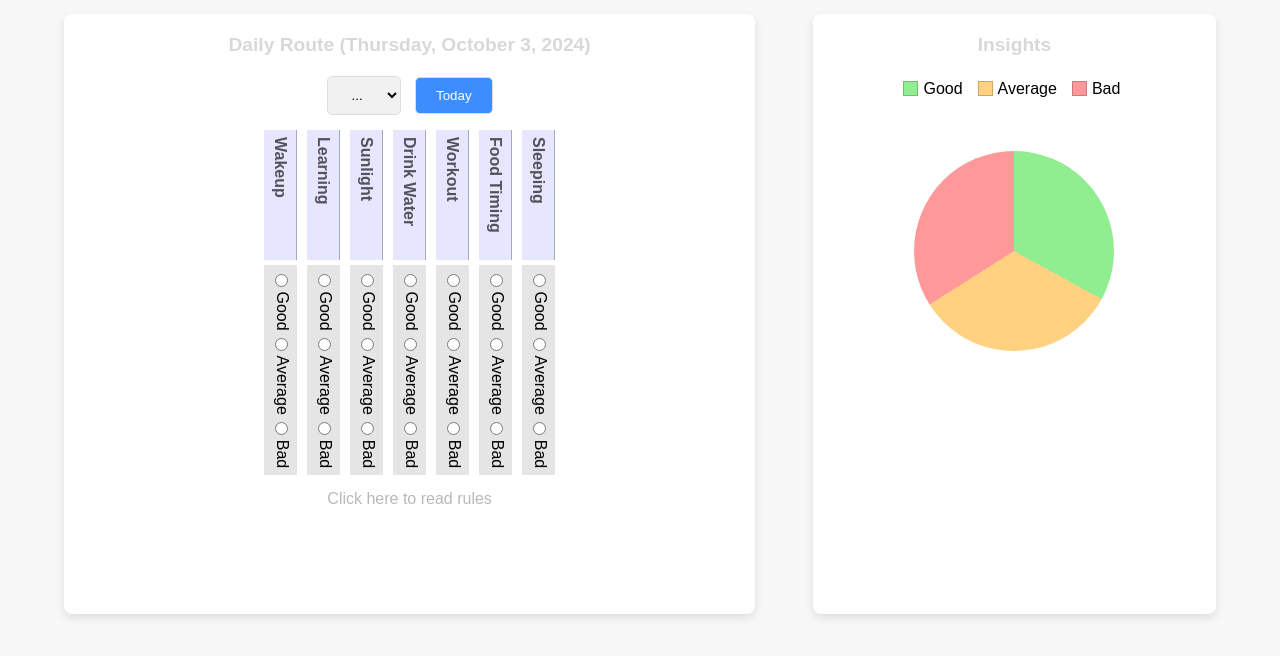
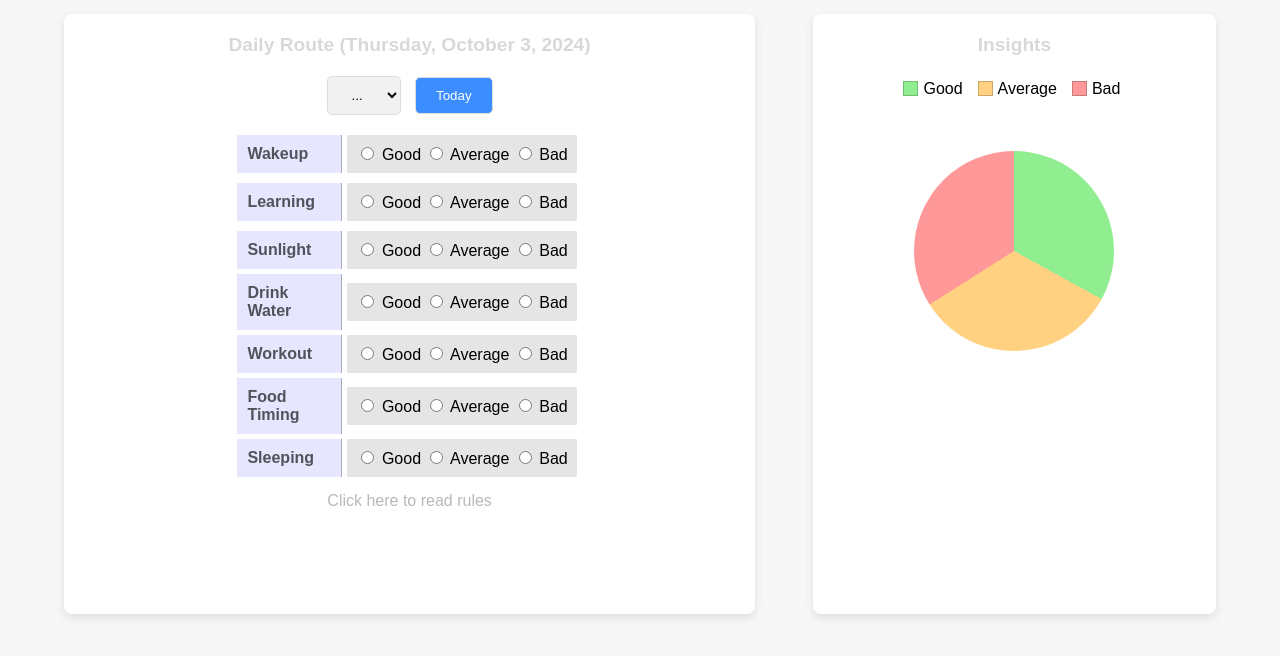
Before and after one commit to Me-amruth/Project-75H, a website: page public/index.html in a window 1280 px wide. Shown: the part 78-734 px from the top of the page. Drawn offline with Linux system fonts and the light colour scheme; no server answers; sample sign-in values are in the browser's storage.

Commit message:
Update styles.css

```diff
--- a/public/styles.css
+++ b/public/styles.css
@@ -116,31 +116,32 @@ button:hover {
 
 .task {
     display: flex;
-    flex-direction: column;
     align-items: center;
+    justify-content: center;
+    max-width: 400px;
+    flex-grow: 1;
 }
 
-.task h1, .task .status {
+/* .task h1, .task .status {
     writing-mode: vertical-rl;
     text-orientation: mixed;
-}
+} */
 
 .task h1 {
-    height: 130px;
     text-align: left;
     background-color: rgba(147, 147, 255, 0.234);
-    padding: 7px;
+    padding: 10px;
     margin: 0;
     border-right: 1px solid rgba(0, 0, 0, 0.268);
     font-size: 1rem;
     color: #000000a4;
+    width: 105px;
 }
 
-.task .status {
+.status {
     background-color: rgba(0, 0, 0, 0.1);
-    padding: 6px;
+    padding: 9px;
     margin: 5px;
-    height: 210px;
 }
 
 /* Color Indicators */
@@ -297,3 +298,15 @@ input[type="button"] {
 #username {
     display: none;
 }
+
+
+@media (max-width: 465px) {
+    .task {
+        flex-direction: column;
+    }
+
+    .task h1, .task .status {
+        width: 100%;
+
+    }
+}
```
